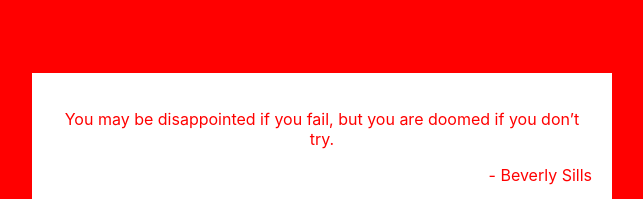
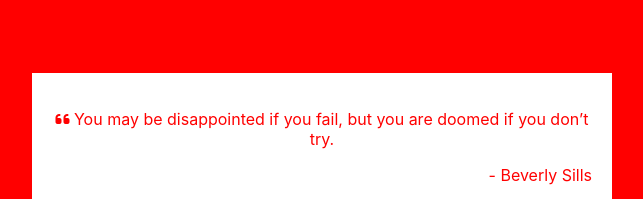
Before and after one commit to anandxs/random-quote-machine, a React (Create React App) app: page / in a window 1280 px wide. Shown: the part 234-433 px from the top of the page, without its empty margins (318-961 px from the left). Built offline with nearby package versions, Linux system fonts and the light colour scheme.

Commit message:
added quote symbol

```diff
--- a/src/App.js
+++ b/src/App.js
@@ -145,10 +145,10 @@ class QuoteMachine extends React.Component {
     return (
       <div id="wrapper">
         <div id="quote-box">
-          <p id="text">{this.state.quoteList[this.state.quoteNumber].quote}</p>
+          <p id="text"><i className='fa fa-quote-left'></i>{` ${this.state.quoteList[this.state.quoteNumber].quote}`}</p>
           <p id="author">{this.state.quoteList[this.state.quoteNumber].author}</p>
           <div id="buttons">
-            <a href={link} target='_blank' id="tweet-quote"><i class="fa-brands fa-square-twitter"></i></a>
+            <a href={link} target='_blank' id="tweet-quote"><i className="fa-brands fa-square-twitter"></i></a>
             <button id="new-quote" onClick={this.newQuote}>New quote</button>
           </div>
         </div>
```
